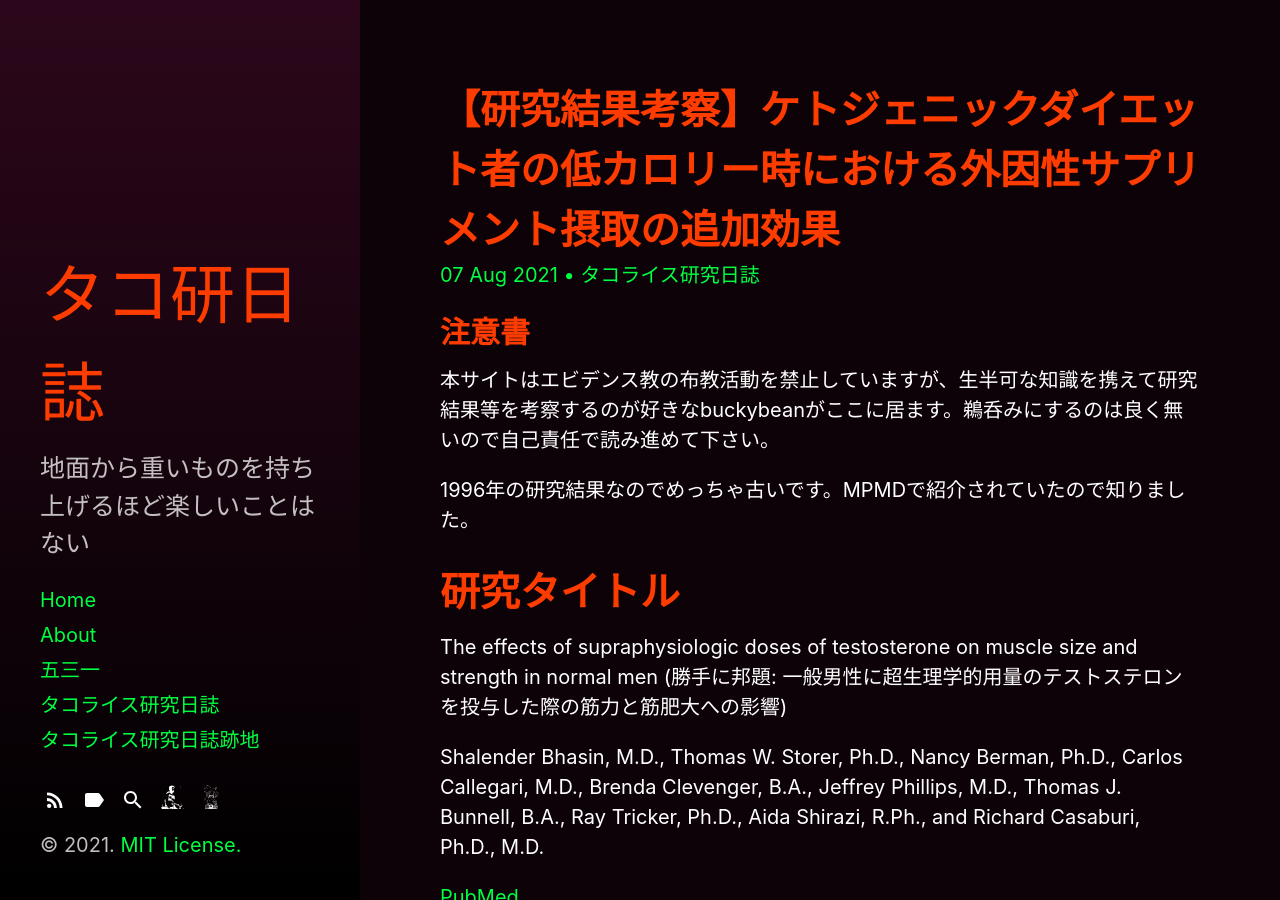
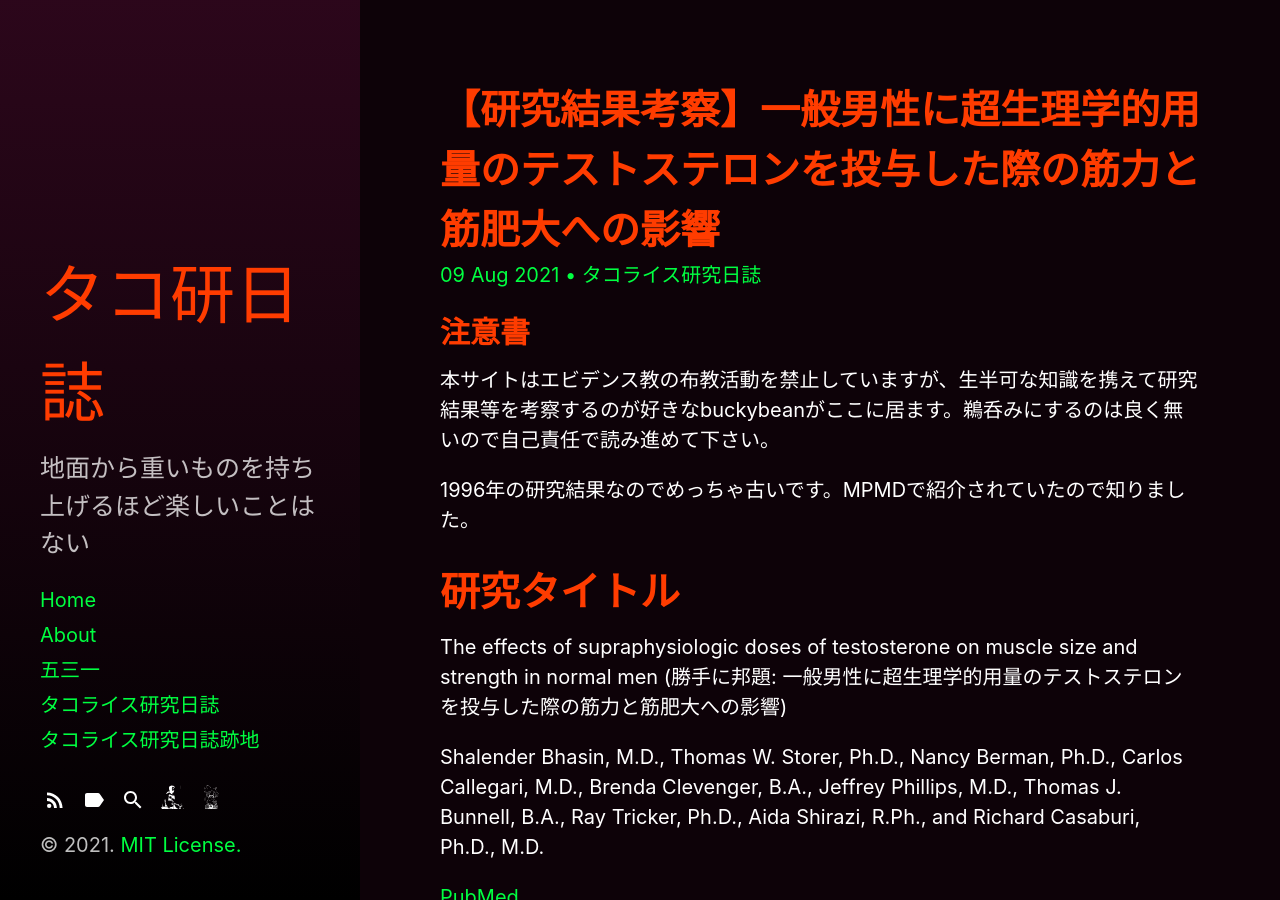
Before and after one commit to buckybean/buckybean.github.io, a Jekyll site: the page built from _posts/tacokennisshi/2021-08-09-MPMD.md, in a window 1280 px wide and 900 px high. Built offline with Jekyll 4.4.1, drawn with Linux system fonts in a browser that asks for light colours; comment, search, counter and statistics services are not loaded.

Commit message:
Update 2021-08-09-MPMD.md

```diff
--- a/_posts/tacokennisshi/2021-08-09-MPMD.md
+++ b/_posts/tacokennisshi/2021-08-09-MPMD.md
@@ -1,12 +1,13 @@
 ---
 layout: post
-title: "【研究結果考察】ケトジェニックダイエット者の低カロリー時における外因性サプリメント摂取の追加効果"
-date: 2021-08-07
+title: "【研究結果考察】一般男性に超生理学的用量のテストステロンを投与した際の筋力と筋肥大への影響"
+date: 2021-08-09
 categories:
   - タコライス研究日誌
 tags:
-  - ケトジェニック
-  - ケトン塩
+  - ユーザー
+  - ステロイド
+  -
   - サプリメント
   - 研究結果
   - 考察
```
